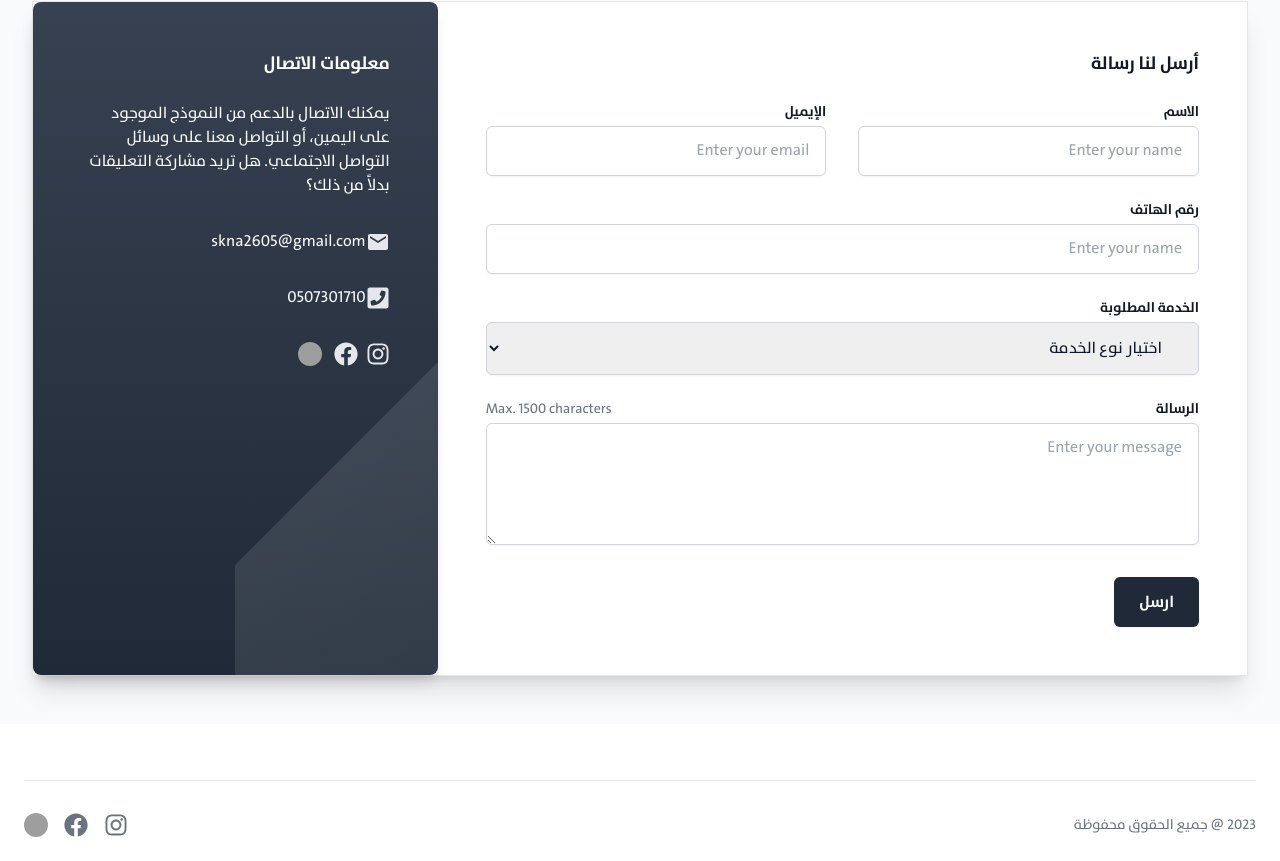
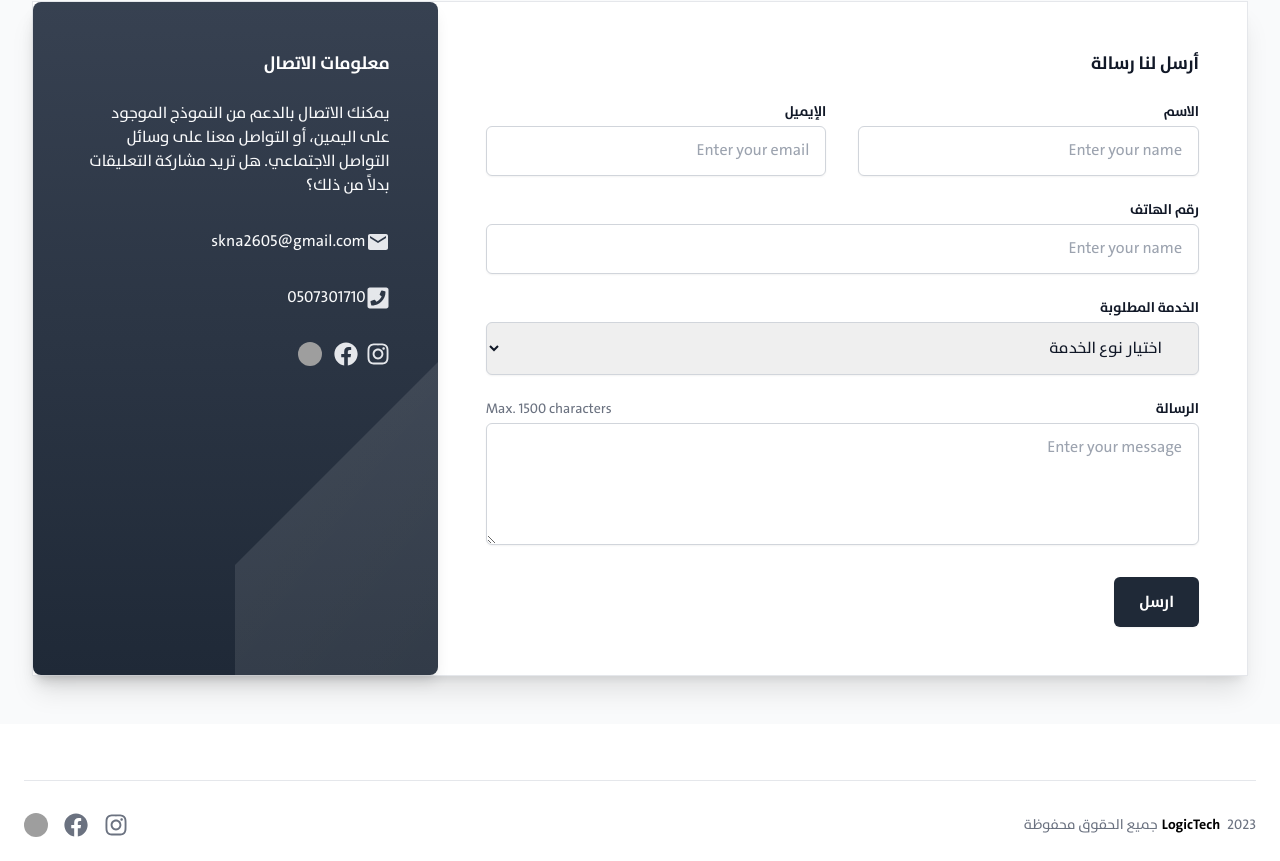
Before and after one commit to maher9393267111/intellegent-menu-project, a Next.js app: page / in a window 1280 px wide. Shown: the part 1728-2589 px from the top of the page. Built offline with nearby package versions, Linux system fonts and the light colour scheme; grey boxes are pictures that could not be loaded.

Commit message:
add site name inn footer

```diff
--- a/components/footer.jsx
+++ b/components/footer.jsx
@@ -22,8 +22,9 @@ export default function Footer() {
               <div className="sm:flex sm:items-center sm:justify-between">
                 <span className="text-sm text-gray-500 sm:text-center dark:text-gray-400">
                    {new Date().getFullYear()}{" "}
-                  <Link href="/">
-               @     {/* Tadashi */}
+                  <Link className='px-1 text-black  font-semibold' href="/">
+                   {/* Tadashi */}
+               LogicTech
                   </Link>
                   جميع الحقوق محفوظة
 
```
